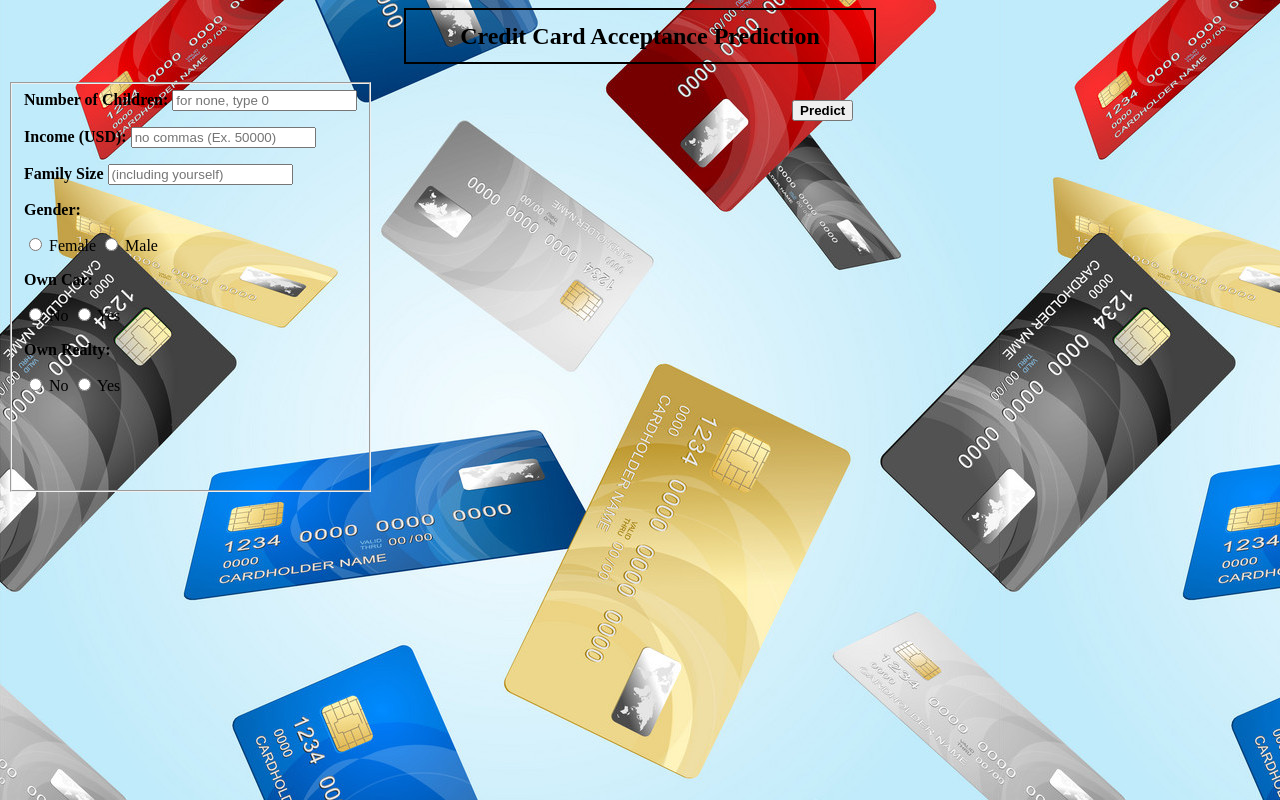
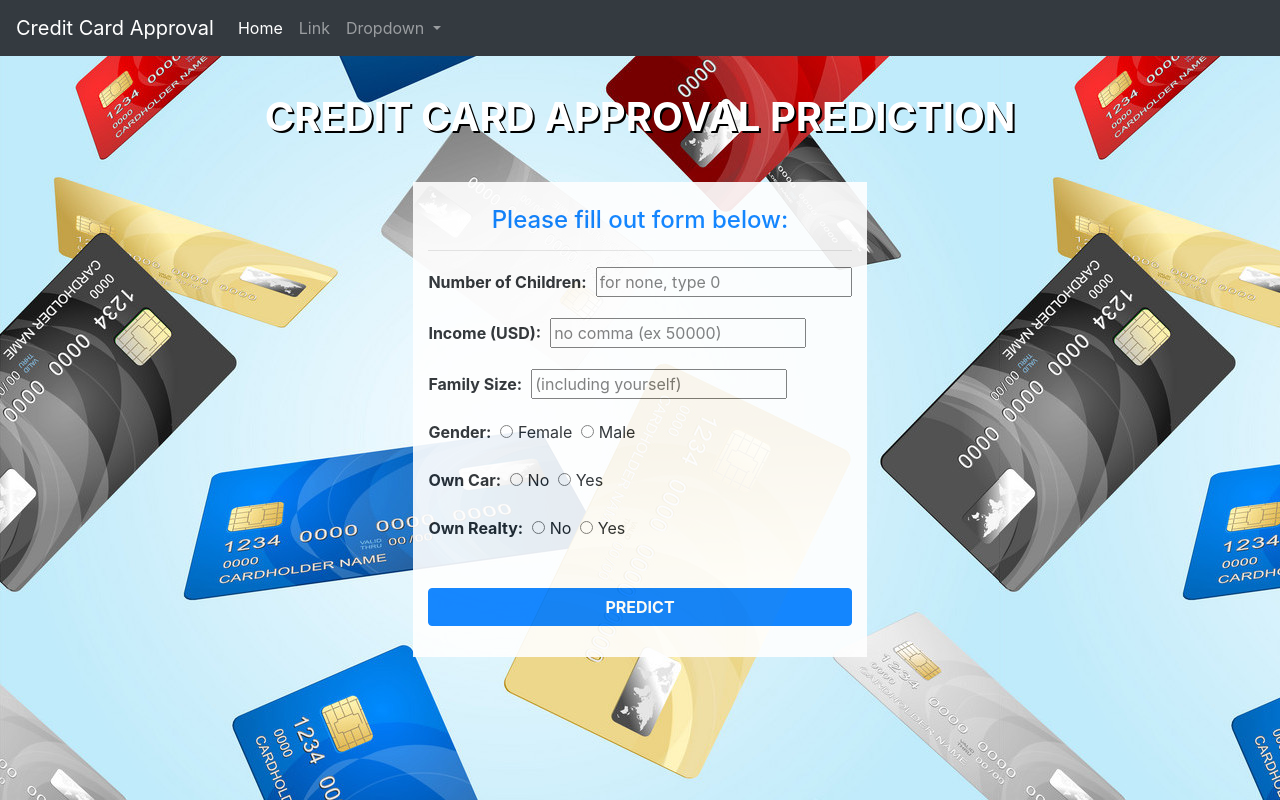
Before and after one commit to brbbrb/Project-4, a Flask app: page / in a window 1280 px wide. Run offline with Flask 2, Linux system fonts and the light colour scheme; parts of the project's set-up code (start-up, migrations or seed data) failed here and were passed over; some libraries are stand-ins or nearby versions.

Commit message:
cleaned up HTML a good bit

```diff
--- a/app.py
+++ b/app.py
@@ -42,9 +42,9 @@ def predict():
 
 	result = ""
 	if prediction == "low_risk":
-		result = "The credit card application is likely to be ACCEPTED"
+		result = "The credit card application is likely to be APPROVED*"
 	else:
-		result = "The credit card application is likely to be REJECTED"
+		result = "The credit card application is likely to be DENIED*"
 
 	return render_template('index.html', prediction_text = result)
 
--- a/templates/index.html
+++ b/templates/index.html
@@ -4,67 +4,121 @@
 <head>
 
   <meta charset="UTF-8">
-  <title>Credit Card Approval</title>
+  <title >Credit Card Approval</title>
+
+  <link rel="stylesheet" href="https://stackpath.bootstrapcdn.com/bootstrap/4.3.1/css/bootstrap.min.css" integrity="sha384-ggOyR0iXCbMQv3Xipma34MD+dH/1fQ784/j6cY/iJTQUOhcWr7x9JvoRxT2MZw1T" crossorigin="anonymous">
 
 <body background="static/cc_background_falling.jpg">
  <div class="predict">
-	<h2 style="margin: auto; width: 35%; padding: 1%; border: 2px solid; text-align: center;">Credit Card Acceptance Prediction</h2>
+
+	<!-- Navbar -->
+	<nav class="navbar navbar-expand-lg navbar-dark bg-dark">
+		<a class="navbar-brand" href="#">Credit Card Approval</a>
+		<button class="navbar-toggler" type="button" data-toggle="collapse" data-target="#navbarSupportedContent" aria-controls="navbarSupportedContent" aria-expanded="false" aria-label="Toggle navigation">
+		  <span class="navbar-toggler-icon"></span>
+		</button>
+
+		<div class="collapse navbar-collapse" id="navbarSupportedContent">
+		  <ul class="navbar-nav mr-auto">
+			<li class="nav-item active">
+			  <a class="nav-link" href="#">Home <span class="sr-only">(current)</span></a>
+			</li>
+			<li class="nav-item">
+			  <a class="nav-link" href="#">Link</a>
+			</li>
+			<li class="nav-item dropdown">
+			  <a class="nav-link dropdown-toggle" href="#" id="navbarDropdown" role="button" data-toggle="dropdown" aria-haspopup="true" aria-expanded="false">
+				Dropdown
+			  </a>
+			  <div class="dropdown-menu" aria-labelledby="navbarDropdown">
+				<a class="dropdown-item" href="#">Action</a>
+				<a class="dropdown-item" href="#">Another action</a>
+				<div class="dropdown-divider"></div>
+				<a class="dropdown-item" href="#">Something else here</a>
+			  </div>
+			</li>
+		  </ul>
+		</div>
+	  </nav>
+
 	  <br>
 
+     <!-- Title -->
+	<div style="margin: auto; padding: 1%; text-align: center; color: white; font-weight: bold; text-shadow: 2px 2px #000000"><h1><b>CREDIT CARD APPROVAL PREDICTION</b></h1></div>
+	<!-- background-color: white; opacity: 0.9; -->
+
+	<div class="row justify-content-center">
+
+		<div class="col-md-auto" style= "margin-top: 10px">
+			<div class="result">
+				{% if prediction_text %}
+					<h2 style="padding: 3%; background-color: #ffffff; opacity: 0.9; text-align:center"><b>{{ prediction_text }}</b></h2>
+					<h5 style="background-color: #ffffff; opacity: 0.9; text-align:center">*This is only a prediction based on machine learning, and should not be taken as actual financial advice.</h5>
+				{% endif %}
+			</div>
+		</div>
+
+	</div>
+
+	<div class="row justify-content-center">
+
+		<div class="col-auto" style="background-color: white; opacity: 0.9; margin-top: 10px">
+
+			<br>
+
+			<h4 class="text-primary" style="text-align:center;">Please fill out form below:</h4>
+
+			<hr>
+
 			<!-- Main Input For Receiving Query to our ML -->
-    <form action="{{ url_for('predict')}}"method="post">
+			<form action="{{ url_for('predict')}}"method="post" style="padding-left: 0">
 				<fieldset style="float:left;height: 390px;">
 
 					<!-- Number of Children -->
-			<label for="children"><b>Number of Children:</b></label>
-			<input type="number" name="cnt_children" placeholder="for none, type 0" required="required" />
+					<p><label for="children"><b>Number of Children:</b></label>&nbsp
+					<input type="number" name="cnt_children" placeholder="for none, type 0" required="required" /></p>
 
 					<!-- Income -->
-			<p><label for="income"><b>Income (USD):</b></label>
-			<input type="number" name="amt_income_total" placeholder="no commas (Ex. 50000)" required="required" /></p>
+					<p><label for="income"><b>Income (USD):</b></label>&nbsp
+					<input type="number" name="amt_income_total" placeholder="no comma (ex 50000)" required="required"/></p>
 
 					<!-- Number of Family Members -->
-			<p><label for="family_members"><b>Family Size</b></label>
+					<p><label for="family_members"><b>Family Size:</b></label>&nbsp
 						<input type="number" name="cnt_fam_members" placeholder="(including yourself)" required="required" /></p>
 
 					<!-- Gender (F)-->
-			<p><b>Gender:</b></p>
+					<p><b>Gender:</b>&nbsp
 					<input type="radio" id="female" name="code_gender_M" value=0 required="required" />
-			<label for="female">Female</label>
+					<label for="female">Female</label>&nbsp
 					<!-- Gender (M)-->
 					<input type="radio" id="male" name="code_gender_M" value=1 required="required" />
-			<label for="male">Male</label>
+					<label for="male">Male</label></p>
+
+					<!-- Own Car (N)-->
+					<p><b>Own Car:</b>&nbsp
+					<input type="radio" id="no" name="flag_own_car_Y" value=0 required="required" />
+					<label for="car">No</label>&nbsp
+					<!-- Own Car (Y)-->
+					<input type="radio" id="no" name="flag_own_car_Y" value=1 required="required" />
+					<label for="male">Yes</label></p>
+
+					<!-- Own Realty (N)-->
+					<p></p><b>Own Realty:</b>&nbsp
+					<input type="radio" id="no" name="flag_own_realty_Y" value=0 required="required" />
+					<label for="no">No</label>&nbsp
+					<!-- Own Realty (Y)-->
+					<input type="radio" id="yes" name="flag_own_realty_Y" value=1 required="required" />
+					<label for="yes">Yes</label></p>
+
 					<br>
 
-			<!-- Own Car (N)-->
-			<p><b>Own Car:</b></p>
-			<input type="radio" id="no" name="flag_own_car_Y" value=0 required="required" />
-			<label for="car">No</label>
-			<!-- Own Car (Y)-->
-			<input type="radio" id="no" name="flag_own_car_Y" value=1 required="required" />
-			<label for="male">Yes</label>
-			<br>
+					<button type="submit" class="btn btn-primary btn-block btn-large"><b>PREDICT</b></button>
 
-			<!-- Own Realty (N)-->
-			<p><b>Own Realty:</b></p>
-			<input type="radio" id="no" name="flag_own_realty_Y" value=0 required="required" />
-			<label for="no">No</label>
-			<!-- Own Realty (Y)-->
-			<input type="radio" id="yes" name="flag_own_realty_Y" value=1 required="required" />
-			<label for="yes">Yes</label>
-			<br>
 				</fieldset>
+			</form>
+		</div>
 
-		<br>
-		<div style="text-align:center;">
-			<button type="submit" class="btn btn-primary btn-block btn-large"><b>Predict</b></button>
-		</div>
-    </form>
-	<br>
-	<div class="result" align="center">
-		{% if prediction_text %}
-			<p style="padding: 0.5%"><b>{{ prediction_text }}</b></p>
-		{% endif %}
+		<br><br>
 	</div>
  </div>
 
```
Lines whose indentation alone changed are shown as unchanged.
